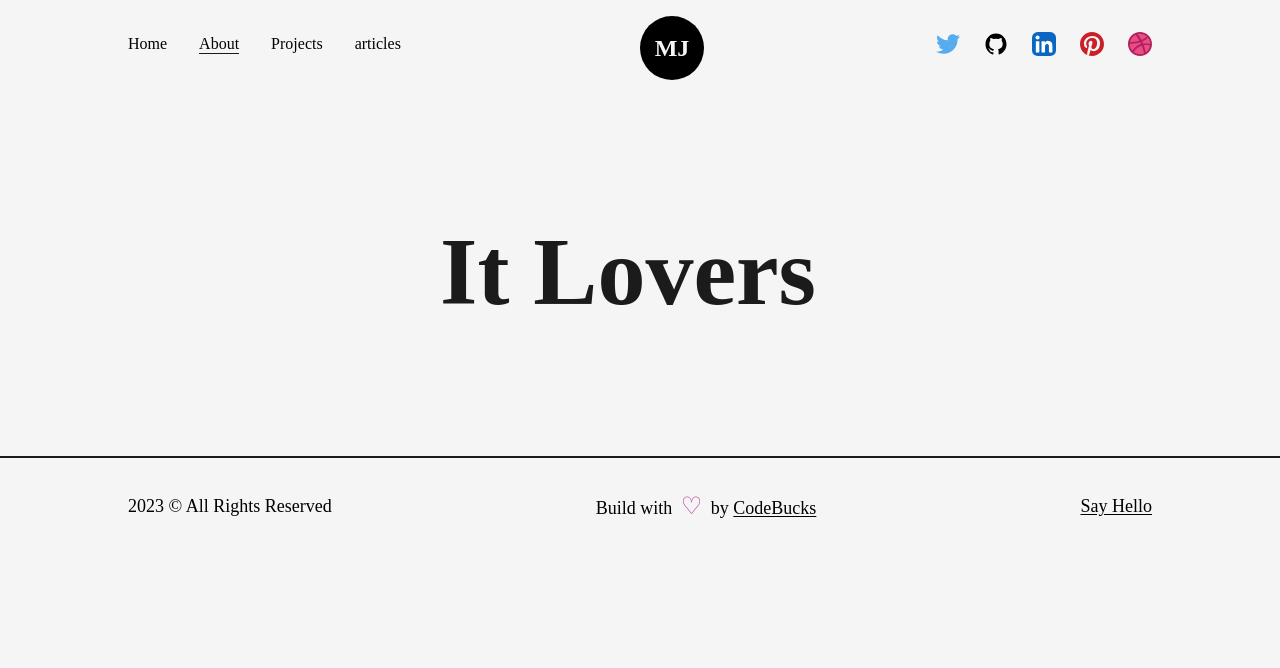
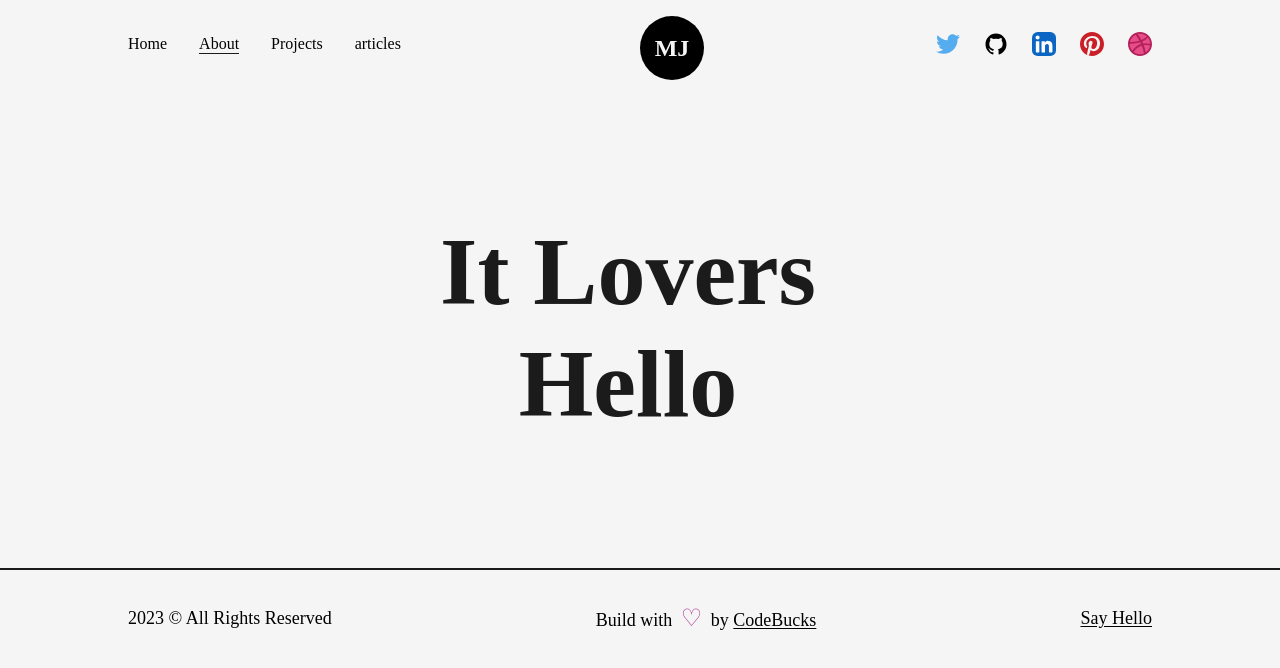
Before and after one commit to miharyjoe/Portfolio, a Next.js app: page /about in a window 1280 px wide. Shown: the top 668 px of the page. Built offline with nearby package versions, Linux system fonts and the light colour scheme.

Commit message:
fix: about

```diff
--- a/src/pages/about.js
+++ b/src/pages/about.js
@@ -13,6 +13,7 @@ const about = () => {
       <main className="flex w-full flex-col items-center justify-center">
         <Layout>
           <AnimatedText text="It lovers" />
+          <AnimatedText text="Hello" />
         </Layout>
       </main>
     </>
```
